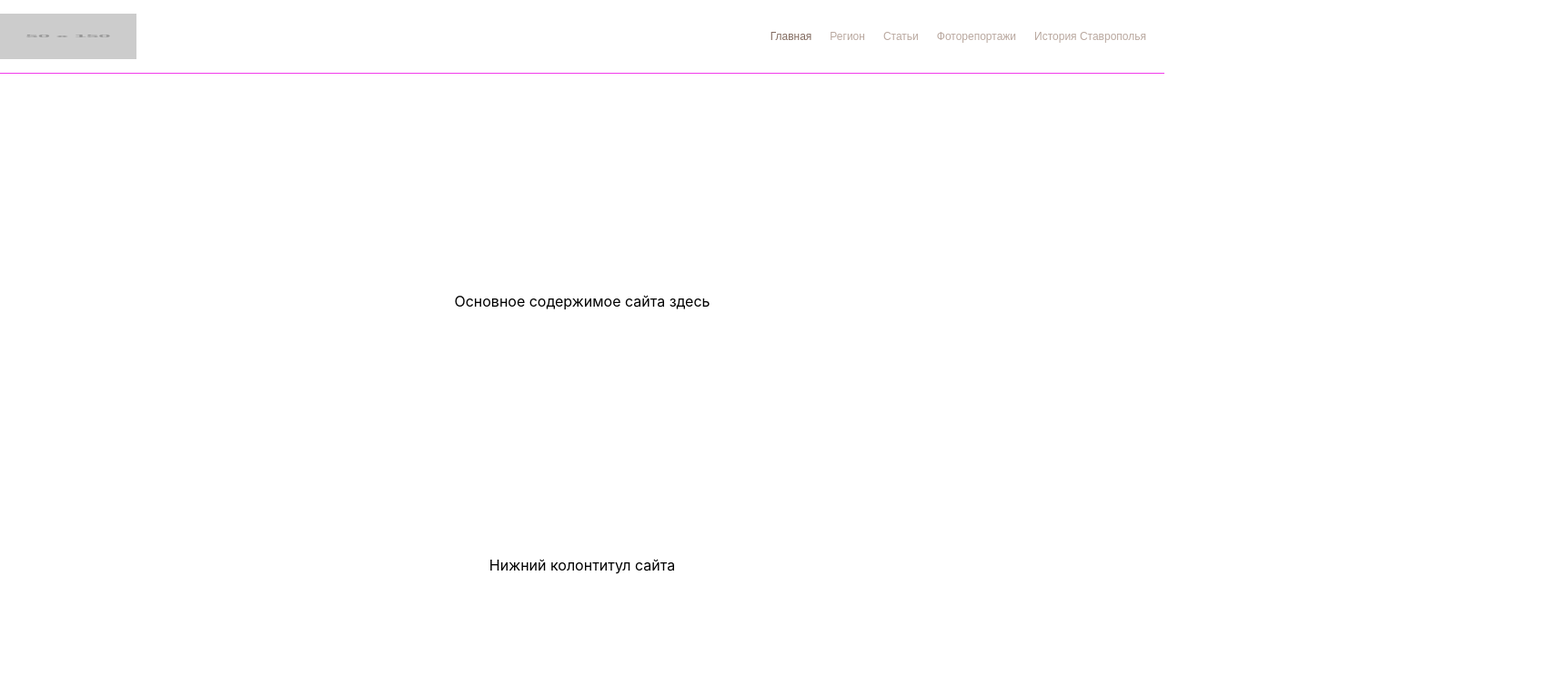
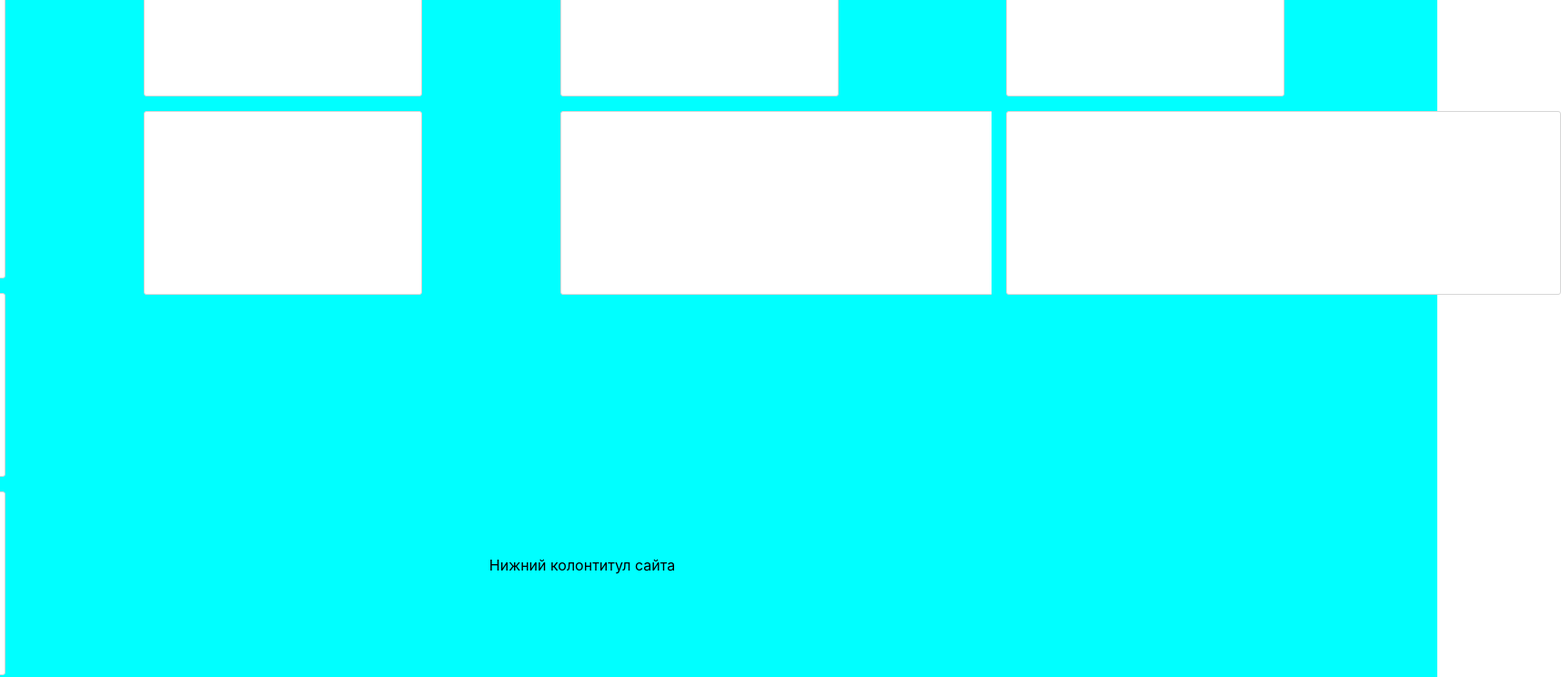
Before and after one commit to kirchanovis/newsReactAI, a React (Create React App) app: page / in a window 1280 px wide. Shown: the top 744 px of the page at 91% size, 1716 px wide, since content can reach past the window. Built offline with nearby package versions, Linux system fonts and the light colour scheme.

Commit message:
(ai) add Masonry lib

```diff
--- a/package.json
+++ b/package.json
@@ -12,6 +12,7 @@
     "@types/react-dom": "^18.0.11",
     "react": "^18.2.0",
     "react-dom": "^18.2.0",
+    "react-masonry-css": "^1.0.16",
     "react-scripts": "5.0.1",
     "typescript": "^4.9.5",
     "web-vitals": "^2.1.4"
--- a/src/containers/Main/Main.tsx
+++ b/src/containers/Main/Main.tsx
@@ -1,11 +1,34 @@
-import React from 'react';
-import logo from './logo.svg';
-import './App.css';
+import React from "react";
+import Masonry from "react-masonry-css";
+import "./styles.css";
 
-export default function Main() {
+function Main() {
+  const breakpointColumnsObj = {
+    default: 4,
+    1100: 3,
+    700: 2,
+    500: 1
+  };
+
   return (
-    <div className="Main">
-        test
-    </div>
+    <main className="site-main">
+      <Masonry
+        breakpointCols={breakpointColumnsObj}
+        className="masonry-grid"
+        columnClassName="masonry-grid-column"
+      >
+        <div className="masonry-grid-item masonry-grid-item--height2"></div>
+        <div className="masonry-grid-item"></div>
+        <div className="masonry-grid-item"></div>
+        <div className="masonry-grid-item"></div>
+        <div className="masonry-grid-item"></div>
+        <div className="masonry-grid-item"></div>
+        <div className="masonry-grid-item masonry-grid-item--width2"></div>
+        <div className="masonry-grid-item masonry-grid-item--width2"></div>
+        <div className="masonry-grid-item"></div>
+      </Masonry>
+    </main>
   );
 }
+
+export default Main;
--- /dev/null
+++ b/src/containers/Main/styles.css
@@ -0,0 +1,28 @@
+.masonry-grid {
+    display: flex;
+    margin-left: -16px; /* gutter size offset */
+    width: auto;
+  }
+
+  .masonry-grid-column {
+    padding-left: 16px; /* gutter size */
+    background-clip: padding-box;
+    background-color: aqua;
+  }
+
+  .masonry-grid-item {
+    margin-bottom: 16px; /* space between items */
+    width: 304px; /* item width */
+    height: 200px; /* item height */
+    background-color: #fff;
+    border: 1px solid #d7d7d7;
+    border-radius: 3px;
+  }
+
+  .masonry-grid-item--width2 {
+    width: 608px; /* item width */
+  }
+
+  .masonry-grid-item--height2 {
+    height: 400px; /* item height */
+  }
--- a/src/containers/SiteLayout/SiteLayout.tsx
+++ b/src/containers/SiteLayout/SiteLayout.tsx
@@ -1,14 +1,13 @@
 import React from "react";
 import { Header } from "../Header";
+import { Main } from "../Main";
 import "./styles.css";
 
 function SiteLayout() {
   return (
     <div className="site-layout">
       <Header />
-      <main>
-        <p>Основное содержимое сайта здесь</p>
-      </main>
+      <Main />
       <footer>
         <p>Нижний колонтитул сайта</p>
       </footer>
```
Also changed, not shown: 1 other file (tests, documents, lock files or other folders).
